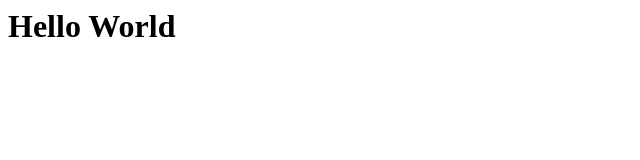
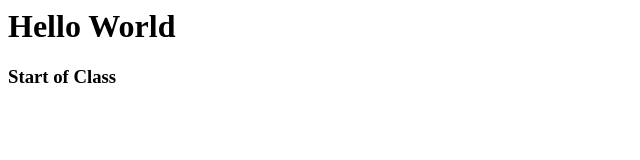
Before and after one commit to Travis17/Knoll_Travis_WPF_Online, a plain HTML site: page index.html in a window 1280 px wide. Shown: the whole page, without its empty margins (0-640 px from the left). Drawn offline with Linux system fonts and the light colour scheme.

Commit message:
Start of new class

```diff
--- a/index.html
+++ b/index.html
@@ -1 +1,3 @@
 <h1>Hello World</h1>
+
+<h3>Start of Class</h3>
```
